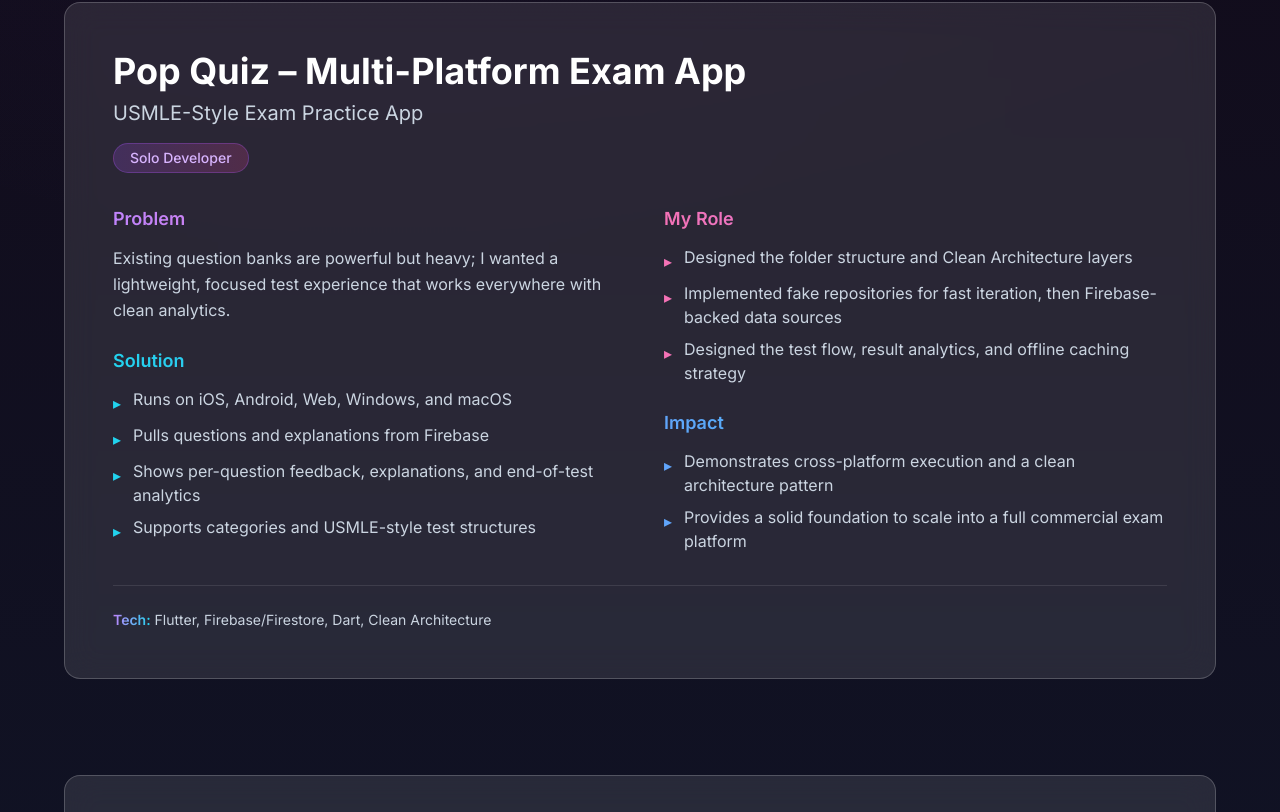
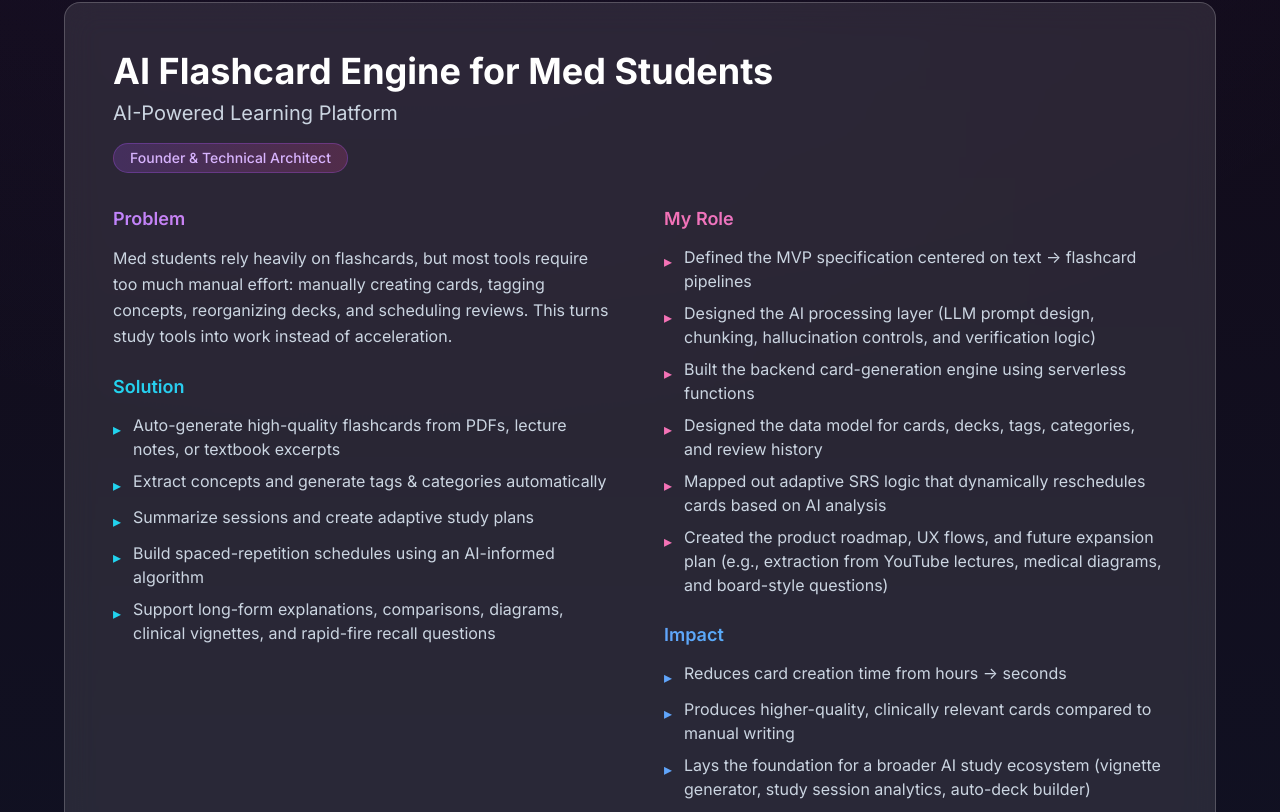
Before and after one commit to kamal-haider/KAMAL_PORTFOLIO, a Next.js app: page / in a window 1280 px wide. Shown: the part 2768-3580 px from the top of the page. Built offline with nearby package versions, Linux system fonts and the light colour scheme.

Commit message:
Swapped Pop Quiz with AI Flashcard Engine

```diff
--- a/components/FeaturedWork.tsx
+++ b/components/FeaturedWork.tsx
@@ -47,26 +47,32 @@ export default function FeaturedWork() {
       tech: "React/Next.js, serverless backend, AI image generation APIs (Stable Diffusion)"
     },
     {
-      title: "Pop Quiz – Multi-Platform Exam App",
-      subtitle: "USMLE-Style Exam Practice App",
-      role: "Solo Developer",
-      problem: "Existing question banks are powerful but heavy; I wanted a lightweight, focused test experience that works everywhere with clean analytics.",
+      title: "AI Flashcard Engine for Med Students",
+      subtitle: "AI-Powered Learning Platform",
+      role: "Founder & Technical Architect",
+      problem: "Med students rely heavily on flashcards, but most tools require too much manual effort: manually creating cards, tagging concepts, reorganizing decks, and scheduling reviews. This turns study tools into work instead of acceleration.",
       solution: [
-        "Runs on iOS, Android, Web, Windows, and macOS",
-        "Pulls questions and explanations from Firebase",
-        "Shows per-question feedback, explanations, and end-of-test analytics",
-        "Supports categories and USMLE-style test structures"
+        "Auto-generate high-quality flashcards from PDFs, lecture notes, or textbook excerpts",
+        "Extract concepts and generate tags & categories automatically",
+        "Summarize sessions and create adaptive study plans",
+        "Build spaced-repetition schedules using an AI-informed algorithm",
+        "Support long-form explanations, comparisons, diagrams, clinical vignettes, and rapid-fire recall questions"
       ],
       roleDetails: [
-        "Designed the folder structure and Clean Architecture layers",
-        "Implemented fake repositories for fast iteration, then Firebase-backed data sources",
-        "Designed the test flow, result analytics, and offline caching strategy"
+        "Defined the MVP specification centered on text → flashcard pipelines",
+        "Designed the AI processing layer (LLM prompt design, chunking, hallucination controls, and verification logic)",
+        "Built the backend card-generation engine using serverless functions",
+        "Designed the data model for cards, decks, tags, categories, and review history",
+        "Mapped out adaptive SRS logic that dynamically reschedules cards based on AI analysis",
+        "Created the product roadmap, UX flows, and future expansion plan (e.g., extraction from YouTube lectures, medical diagrams, and board-style questions)"
       ],
       impact: [
-        "Demonstrates cross-platform execution and a clean architecture pattern",
-        "Provides a solid foundation to scale into a full commercial exam platform"
+        "Reduces card creation time from hours → seconds",
+        "Produces higher-quality, clinically relevant cards compared to manual writing",
+        "Lays the foundation for a broader AI study ecosystem (vignette generator, study session analytics, auto-deck builder)",
+        "Provides a scalable tool that can expand beyond medicine into any field that relies on mastery learning"
       ],
-      tech: "Flutter, Firebase/Firestore, Dart, Clean Architecture"
+      tech: "LLMs / OpenAI APIs, Python / Node microservices, Chunking/embeddings/retrieval, React or Flutter front-end, Cloud serverless architecture (Firebase/Firestore or Supabase)"
     },
     {
       title: "STR Systems – Short-Term Rental Tech & Operations",
--- a/components/OtherProjects.tsx
+++ b/components/OtherProjects.tsx
@@ -6,9 +6,9 @@ export default function OtherProjects() {
       tech: ["Mobile", "Streaming", "Real-time"]
     },
     {
-      title: "AI Flashcard Engine for Med Students",
-      description: "Designed an MVP for a platform that auto-generates and schedules flashcards from PDFs, YouTube lectures, and notes using AI.",
-      tech: ["AI", "Flutter", "Firebase"]
+      title: "Pop Quiz – Multi-Platform Exam App",
+      description: "A lightweight, multi-platform USMLE-style exam simulator built in Flutter. Features timed and untimed exam modes, instant answer feedback with explanations, category-based filtering, end-of-test analytics, and cloud-backed question sets.",
+      tech: ["Flutter", "Firebase", "Dart", "Cross-Platform"]
     },
     {
       title: "IoT Sensor Experiments for Medical Wearables",
```
